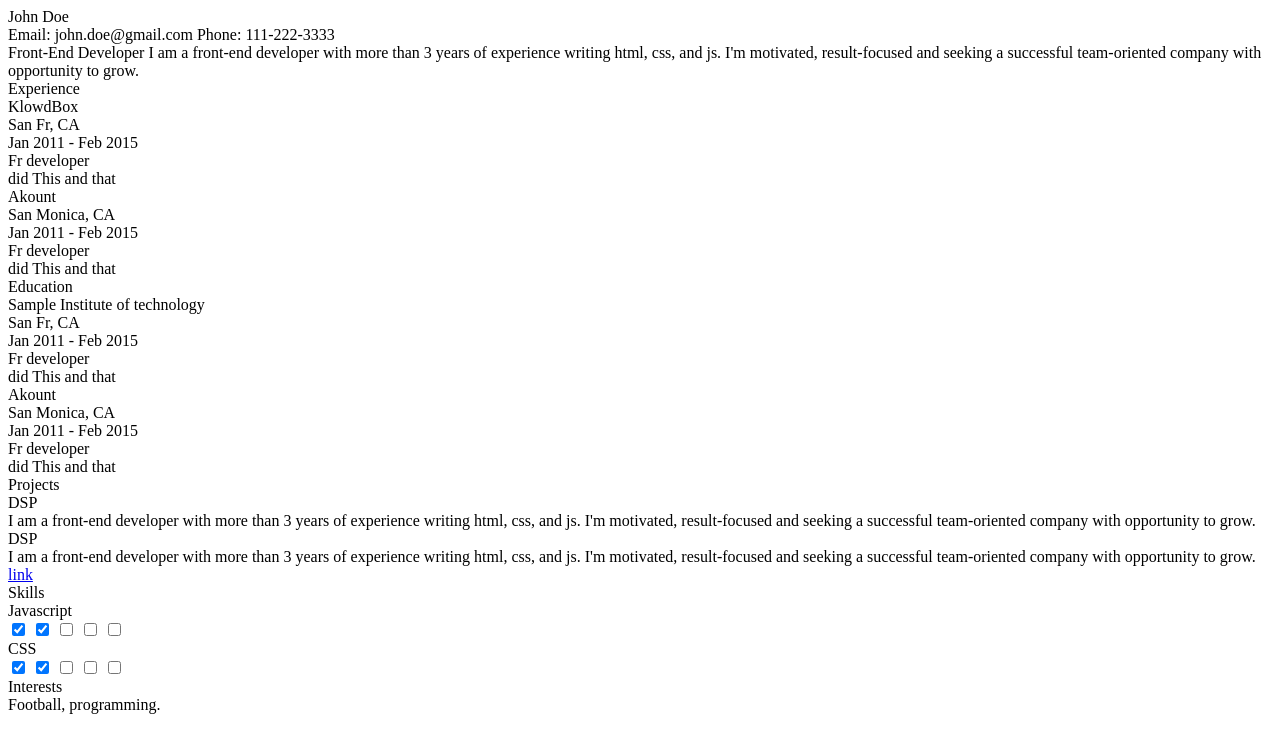
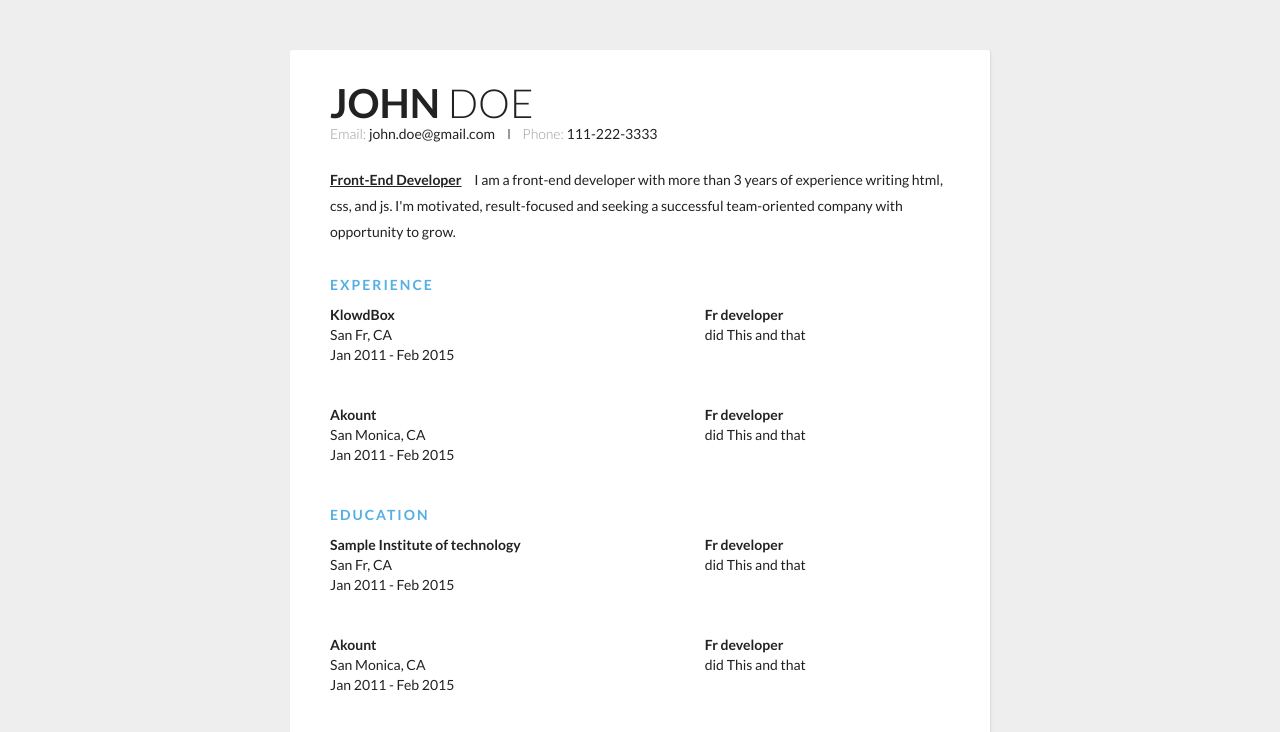
Before and after one commit to Muthu-Mathiyazhagan/resume, a plain HTML site: page index.html in a window 1280 px wide. Shown: the top 732 px of the page. Drawn offline with Linux system fonts and the light colour scheme.

Commit message:
CSS ONly Added

```diff
--- /dev/null
+++ b/css/mystyle.css
@@ -0,0 +1,157 @@
+* {
+    margin: 0;
+    padding: 0;
+    box-sizing: border-box;
+  }
+  html {
+    height: 100%;
+  }
+
+  body {
+    min-height: 100%;
+    background: #eee;
+    font-family: 'Lato', sans-serif;
+    font-weight: 400;
+    color: #222;
+    font-size: 14px;
+    line-height: 26px;
+    padding-bottom: 50px;
+  }
+
+  .container {
+    max-width: 700px;
+    background: #fff;
+    margin: 0px auto 0px;
+    box-shadow: 1px 1px 2px #DAD7D7;
+    border-radius: 3px;
+    padding: 40px;
+    margin-top: 50px;
+  }
+
+  .header {
+    margin-bottom: 30px;
+
+    .full-name {
+      font-size: 40px;
+      text-transform: uppercase;
+      margin-bottom: 5px;
+    }
+
+    .first-name {
+      font-weight: 700;
+    }
+
+    .last-name {
+      font-weight: 300;
+    }
+
+    .contact-info {
+      margin-bottom: 20px;
+    }
+
+    .email ,
+    .phone {
+      color: #999;
+      font-weight: 300;
+    }
+
+    .separator {
+      height: 10px;
+      display: inline-block;
+      border-left: 2px solid #999;
+      margin: 0px 10px;
+    }
+
+    .position {
+      font-weight: bold;
+      display: inline-block;
+      margin-right: 10px;
+      text-decoration: underline;
+    }
+  }
+
+
+  .details {
+    line-height: 20px;
+
+    .section {
+      margin-bottom: 40px;
+    }
+
+    .section:last-of-type {
+      margin-bottom: 0px;
+    }
+
+    .section__title {
+      letter-spacing: 2px;
+      color: #54AFE4;
+      font-weight: bold;
+      margin-bottom: 10px;
+      text-transform: uppercase;
+    }
+
+    .section__list-item {
+      margin-bottom: 40px;
+    }
+
+    .section__list-item:last-of-type {
+      margin-bottom: 0;
+    }
+
+    .left ,
+    .right {
+      vertical-align: top;
+      display: inline-block;
+    }
+
+    .left {
+      width: 60%;
+    }
+
+    .right {
+      tex-align: right;
+      width: 39%;
+    }
+
+    .name {
+      font-weight: bold;
+    }
+
+    a {
+      text-decoration: none;
+      color: #000;
+      font-style: italic;
+    }
+
+    a:hover {
+      text-decoration: underline;
+      color: #000;
+    }
+
+    .skills {
+
+    }
+
+    .skills__item {
+      margin-bottom: 10px;
+    }
+
+    .skills__item .right {
+      input {
+        display: none;
+      }
+
+      label {
+        display: inline-block;
+        width: 20px;
+        height: 20px;
+        background: #C3DEF3;
+        border-radius: 20px;
+        margin-right: 3px;
+      }
+
+      input:checked + label {
+        background: #79A9CE;
+      }
+    }
+  }
--- a/index.html
+++ b/index.html
@@ -1,3 +1,15 @@
+<!DOCTYPE html>
+<html lang="en">
+
+<head>
+    <meta charset="UTF-8">
+    <meta http-equiv="X-UA-Compatible" content="IE=edge">
+    <meta name="viewport" content="width=device-width, initial-scale=1.0">
+    <title>Document</title>
+    <link rel="stylesheet" href="css/mystyle.css">
+</head>
+
+<body>
     <link href='https://fonts.googleapis.com/css?family=Lato:400,300,700' rel='stylesheet' type='text/css'>
 
     <div class="container">
@@ -85,14 +97,16 @@
                 <div class="section__list">
                     <div class="section__list-item">
                         <div class="name">DSP</div>
-                    <div class="text">I am a front-end developer with more than 3 years of experience writing html, css,
+                        <div class="text">I am a front-end developer with more than 3 years of experience writing html,
+                            css,
                             and js. I'm motivated, result-focused and seeking a successful team-oriented company with
                             opportunity to grow.</div>
                     </div>
 
                     <div class="section__list-item">
                         <div class="name">DSP</div>
-                    <div class="text">I am a front-end developer with more than 3 years of experience writing html, css,
+                        <div class="text">I am a front-end developer with more than 3 years of experience writing html,
+                            css,
                             and js. I'm motivated, result-focused and seeking a successful team-oriented company with
                             opportunity to grow. <a href="/login">link</a>
                         </div>
@@ -164,3 +178,6 @@
         </div>
     </div>
     </div>
+</body>
+
+</html>
```
Lines whose indentation alone changed are shown as unchanged.
